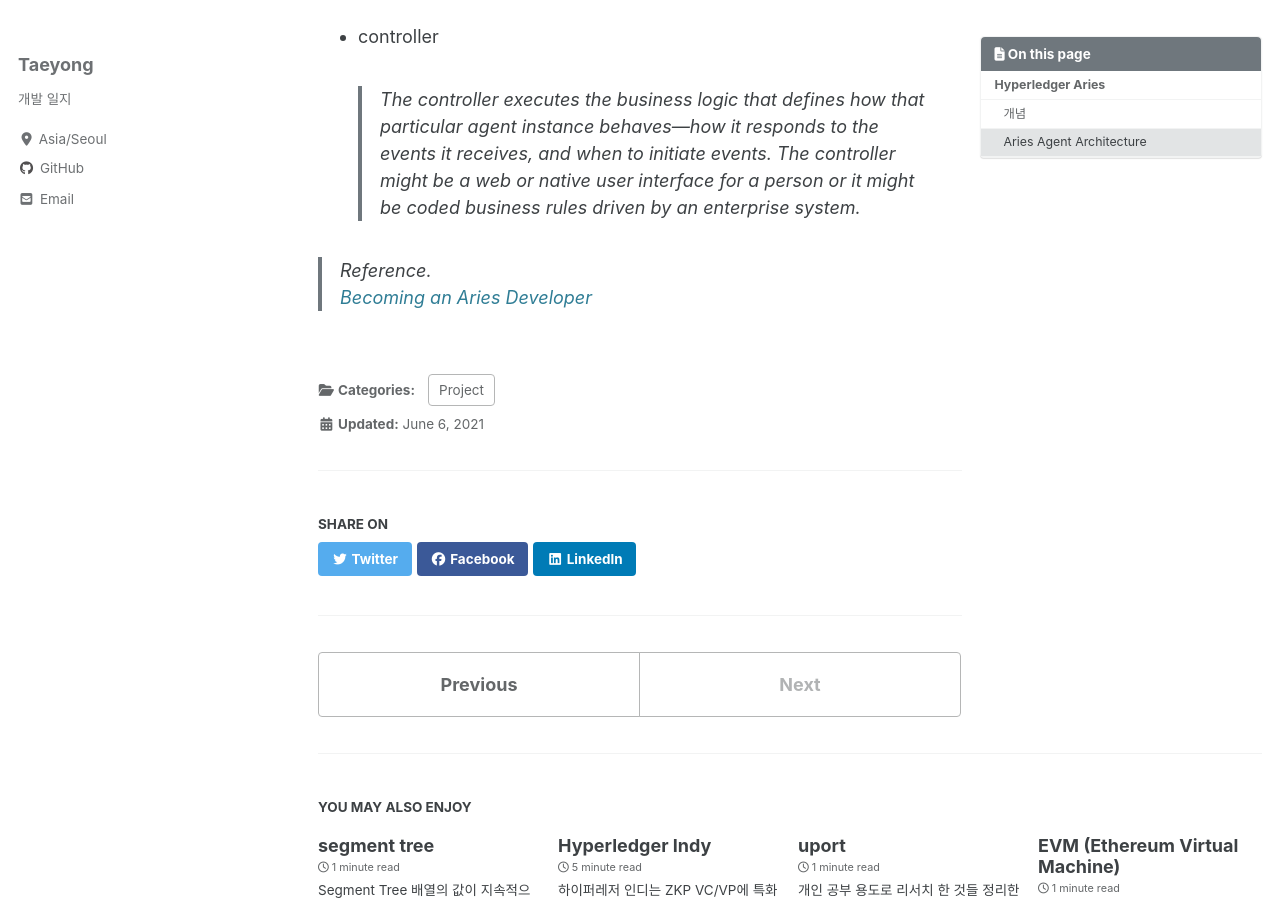
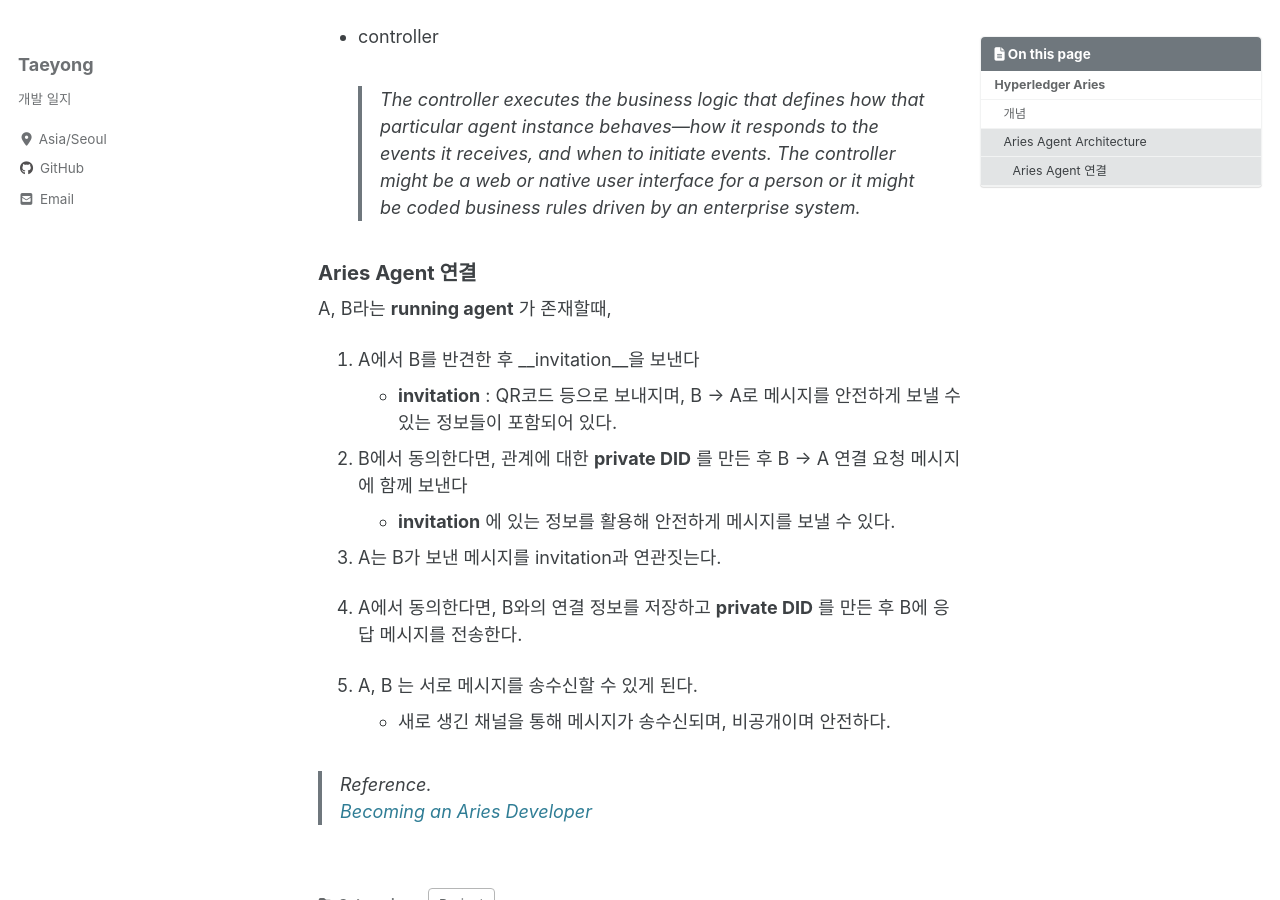
Before and after one commit to TaeYongHwang/TaeYongHwang.github.io, a Jekyll site: the page built from _posts/project/2021-06-06-hyperledger-aries.md, in a window 1280 px wide and 900 px high, scrolled down 969 px. Built offline with Jekyll 4.4.1, drawn with Linux system fonts in a browser that asks for light colours; cached includes are drawn as plain includes; nearby versions of some CDN libraries; some of the changed text lies outside the part shown.

Commit message:
aries connection

```diff
--- a/_posts/project/2021-06-06-hyperledger-aries.md
+++ b/_posts/project/2021-06-06-hyperledger-aries.md
@@ -28,6 +28,21 @@ __framework__ , __controller__ 로 구성
 > The controller executes the business logic that defines how that particular agent instance behaves—how it responds to the events it receives, and when to initiate events. The controller might be a web or native user interface for a person or it might be coded business rules driven by an enterprise system.
 
 
+### Aries Agent 연결
+A, B라는 __running agent__ 가 존재할때,
+1. A에서 B를 반견한 후 __invitation__을 보낸다
+    - __invitation__ : QR코드 등으로 보내지며, B -> A로 메시지를 안전하게 보낼 수 있는 정보들이 포함되어 있다.
+
+2. B에서 동의한다면, 관계에 대한 __private DID__ 를 만든 후 B -> A 연결 요청 메시지에 함께 보낸다
+    - __invitation__ 에 있는 정보를 활용해 안전하게 메시지를 보낼 수 있다.
+
+3. A는 B가 보낸 메시지를  invitation과 연관짓는다.
+
+4. A에서 동의한다면, B와의 연결 정보를 저장하고 __private DID__ 를 만든 후 B에 응답 메시지를 전송한다.
+
+5. A, B 는 서로 메시지를 송수신할 수 있게 된다.
+    - 새로 생긴 채널을 통해 메시지가 송수신되며, 비공개이며 안전하다.
+
 
 
 
```
